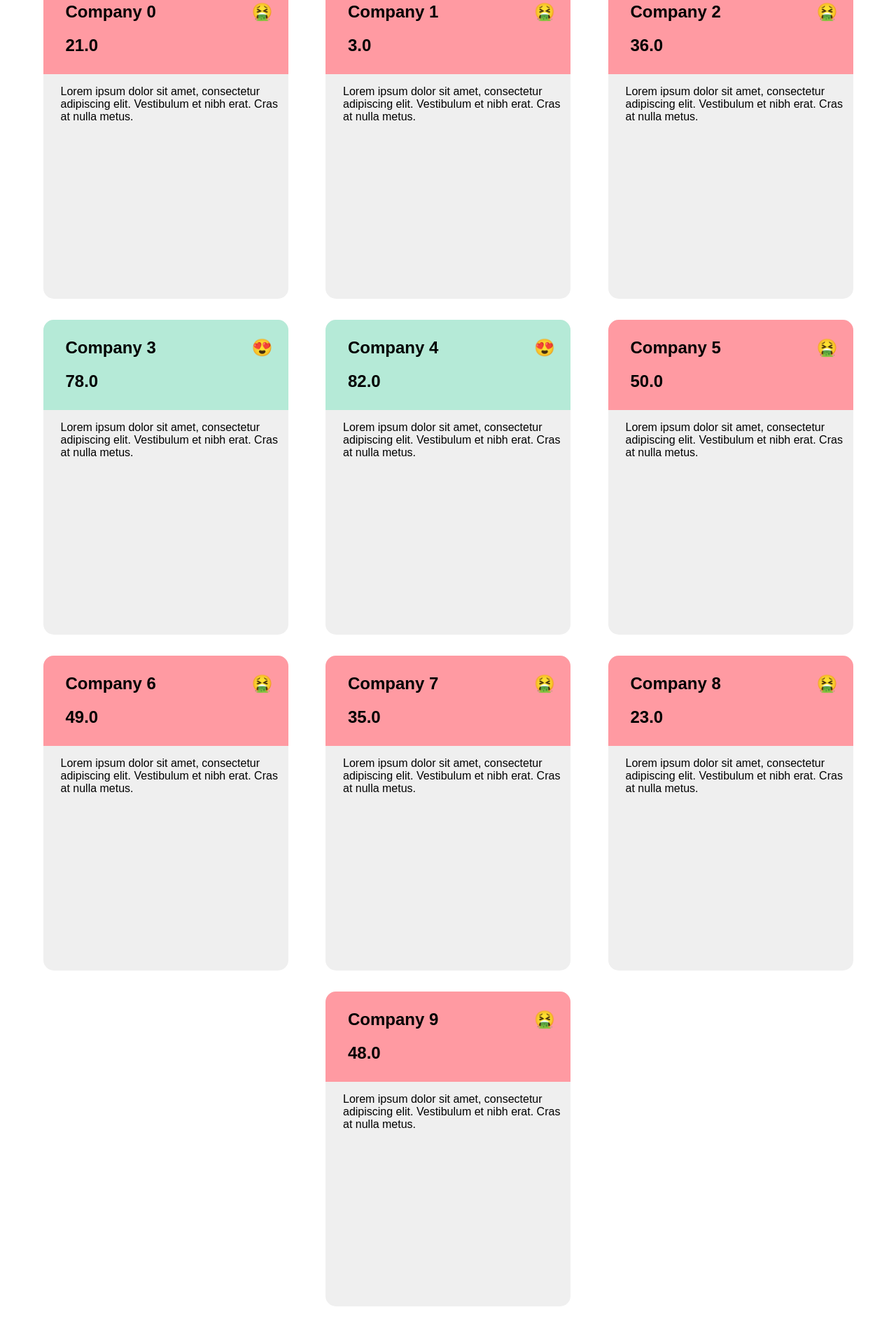
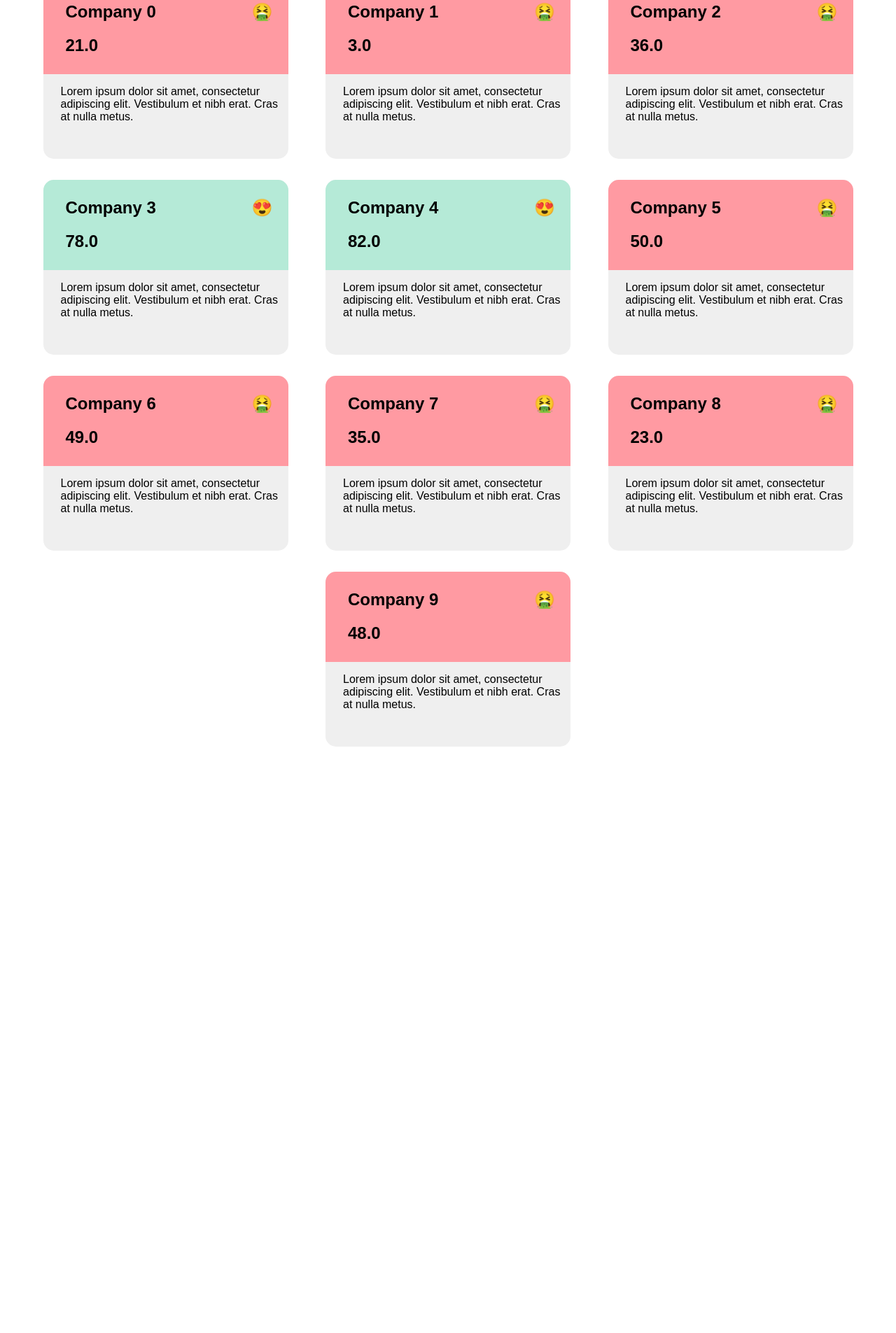
Before and after one commit to czuhajster/hacklboro-team1, a Flask app: page /traffic-lights in a window 1280 px wide. Shown: the part 202-2107 px from the top of the page at 70% size. After the commit the page ends 1269 px from the top, so only its background shows below. Run offline with Flask 2, Linux system fonts and the light colour scheme; data comes from the database, SQL or seed files in the repository.

Commit message:
Reduce traffic light card height

```diff
--- a/hacklboro/static/traffic-light-style.css
+++ b/hacklboro/static/traffic-light-style.css
@@ -65,7 +65,7 @@ input[type=text] {
     background-color: #efefef;
     border-radius: 15px;
     margin-bottom: 30px;
-    min-height: 450px;
+    min-height: 250px;
 }
 
 
```
